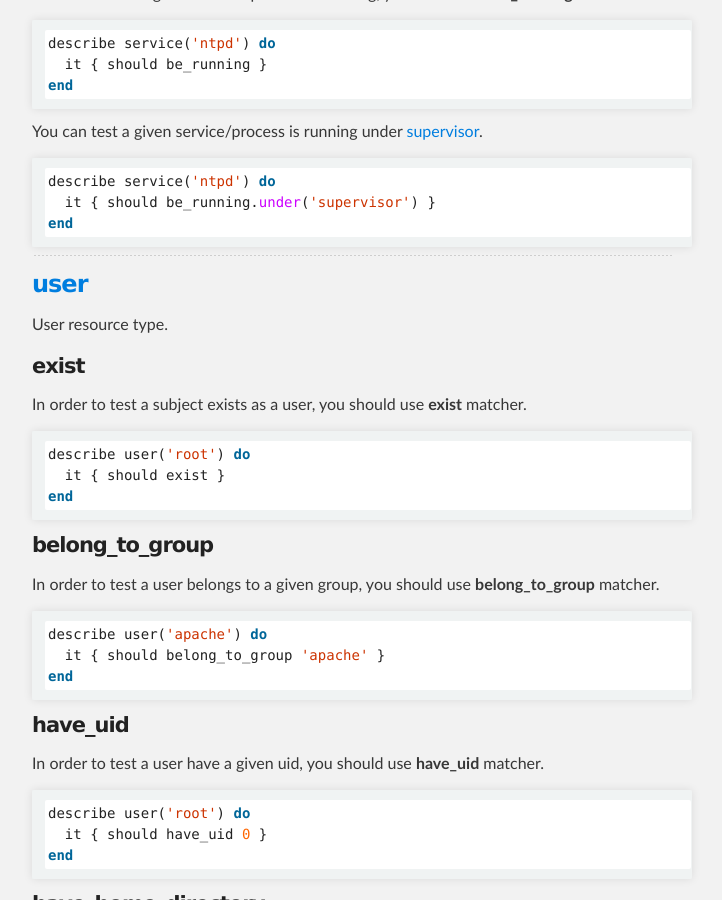
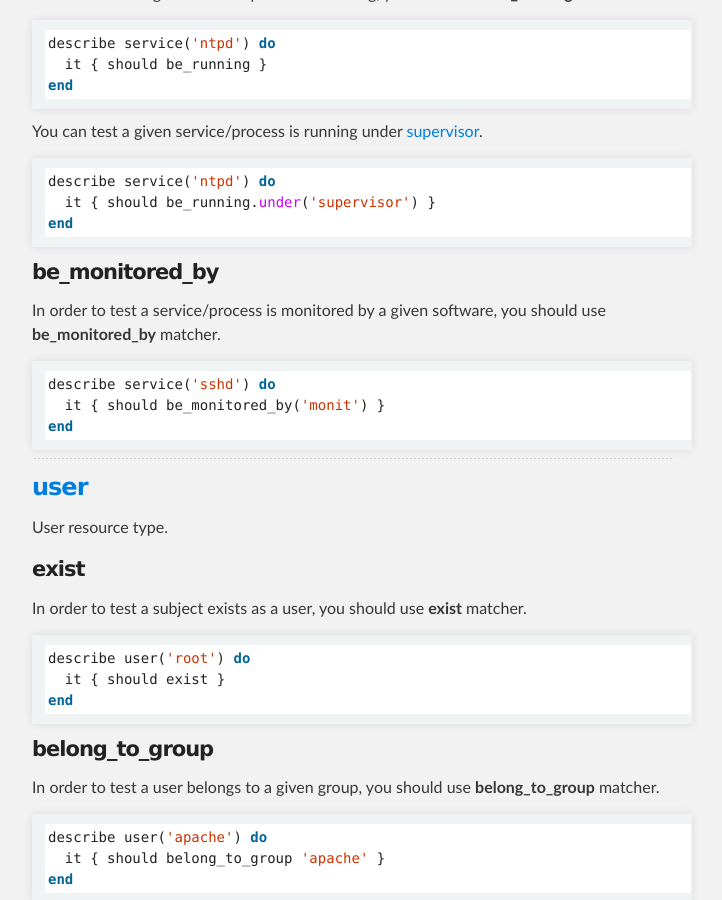
Before and after one commit to serverspec/serverspec.github.io, a Jekyll site: the page built from resource_types.md, in a window 1280 px wide and 900 px high, scrolled down 12207 px. Shown: the whole window, without its empty margins (288-1010 px from the left). Built offline with Jekyll 4.4.1, drawn with Linux system fonts in a browser that asks for light colours; Markdown is read by kramdown in place of the engine named in the settings.

Commit message:
Add description of be_monitored_by

````diff
--- a/_includes/service.md
+++ b/_includes/service.md
@@ -37,3 +37,13 @@ describe service('ntpd') do
   it { should be_running.under('supervisor') }
 end
 ```
+
+#### be\_monitored\_by
+
+In order to test a service/process is monitored by a given software, you should use **be\_monitored\_by** matcher.
+
+```ruby
+describe service('sshd') do
+  it { should be_monitored_by('monit') }
+end
+```
````
